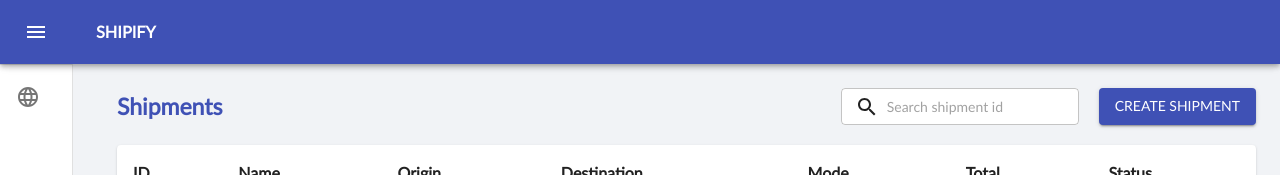
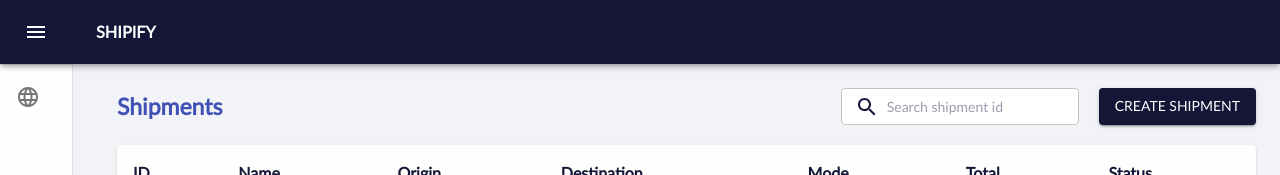
Before and after one commit to Chris-Maina/Shipify, a React (Create React App) app: page /shipments in a window 1280 px wide. Shown: the top 175 px of the page. Built offline with nearby package versions, Linux system fonts and the light colour scheme; no server answers.

Commit message:
add palette styles in theme

```diff
--- a/src/index.js
+++ b/src/index.js
@@ -12,6 +12,13 @@
 const store = configureStore({});
 
 const theme = createMuiTheme({
+  overrides: {
+    MuiButton: {
+      root: {
+        minHeight: 36,
+      }
+    }
+  },
   typography: {
     fontFamily: [
       'Lato',
@@ -19,7 +26,24 @@
       'Helvetica Neue',
       'Arial',
       'sans-serif'
-    ].join(',')
+    ].join(','),
+    fontSize: 14,
+  },
+  palette: {
+    primary: {
+      main: '#151537'
+    },
+    secondary: {
+      main: '#F58C55'
+    },
+    text: {
+      primary: '#151537',
+      secondary: '#F58C55'
+    },
+    background: {
+      paper: '#FEFEFD',
+      default: '#FEFEFD',
+    }
   }
 });
 /**
```
